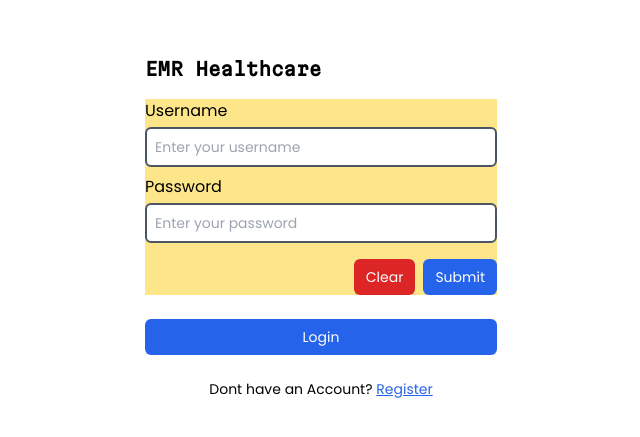
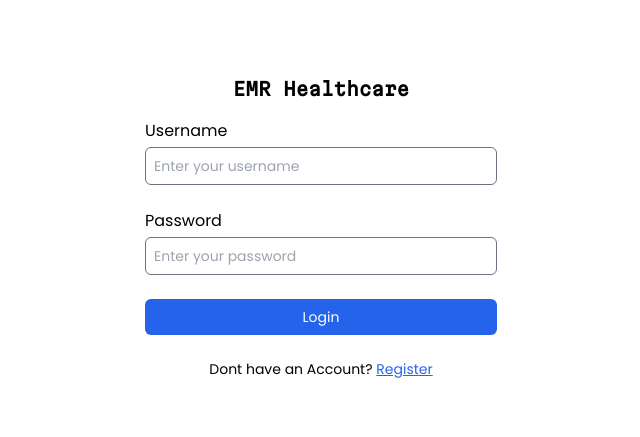
Before and after one commit to Mzala123/Erm-healthcare, a React (Vite) app: page / in a window 1280 px wide. Shown: the part 173-610 px from the top of the page, without its empty margins (319-959 px from the left). Built offline with nearby package versions, Linux system fonts and the light colour scheme.

Commit message:
login form new

```diff
--- a/src/components/auth/Login.jsx
+++ b/src/components/auth/Login.jsx
@@ -2,46 +2,57 @@ import {useMemo, useState} from "react";
 import FormBuilder from "../form/FormBuilder.jsx";
 import Button from "../ui/Button.jsx";
 import {Link, useNavigate} from "react-router-dom";
+import InputField from "../form/InputField.jsx";
 
 function Login(){
 
     const navigate =  useNavigate()
-    const loginForm = useMemo(()=> [
 
+    const[loginFields, setLoginFields] = useState({
+        username:"",
+        password:""
+    })
+
+    const[isSubmitting, setIsSubmitting] = useState(false);
+
+    function handleChange(e){
+        setLoginFields(
             {
-                name:"username",
-                value:"",
-                required:true,
-                type:"text",
-                width: 12,
-                placeholder:"Enter your username",
-                label:"Username",
-            },
-            {
-                name:"password",
-                value:"",
-                required:true,
-                type:"password",
-                width: 12,
-                placeholder:"Enter your password",
-                label:"Password",
+                ...loginFields,
+                [e.target.name]: e.target.value
             }
-        ],[])
+        )
+    }
 
-   const data =  {}
-
-    function handleLogin(dataRecord){
-        console.log(dataRecord)
-        console.log(data)
-        navigate("/layout")
+    function handleLogin(){
+        setIsSubmitting(true);
+        console.log(loginFields)
+        // navigate("/layout")
     }
 
     return (
         <div className="bg-white h-screen flex justify-center items-center">
             <div className="flex gap-4 flex-col p-4 rounded-md w-96">
-                <h1 className="text-lg font-Martian font-semibold">EMR Healthcare</h1>
+                <h1 className="text-lg font-Martian text-center font-semibold">EMR Healthcare</h1>
                 <div className="flex flex-col gap-6">
-                    <FormBuilder formFields={loginForm} onSubmit={handleLogin} formData={data} formActionTitle={"Login"}/>
+                    <InputField
+                        value={loginFields.username}
+                        required={true} label="Username"
+                        placeholder="Enter your username"
+                        name="username"
+                        onChange={handleChange}
+                        type="text"
+                        isSubmitting={isSubmitting}
+                    />
+                    <InputField
+                        value={loginFields.password}
+                        name="password" required={true}
+                        label="Password"
+                        onChange={handleChange}
+                        placeholder="Enter your password"
+                        type="password"
+                        isSubmitting={isSubmitting}
+                    />
                     <Button onClick={handleLogin}>Login</Button>
                     <p className="text-sm text-center">
                         <span>Dont have an Account? </span>
--- a/src/components/form/FormBuilder.jsx
+++ b/src/components/form/FormBuilder.jsx
@@ -2,11 +2,14 @@ import PropTypes from "prop-types";
 import {useState} from "react";
 import InputField from "./InputField.jsx";
 import Button from "../ui/Button.jsx";
+import {useNavigate} from "react-router-dom";
+import {ChevronLeft} from "lucide-react";
 
-function FormBuilder({onSubmit, formFields=[], formData={}, formActionTitle=""}) {
+function FormBuilder({onSubmit, formFields=[], formData={}, formTitle=""}) {
 
     const [fields, setFields] = useState(formFields);
     // const [formDataObj, setFormDataObj] = useState({});
+    const navigate = useNavigate();
 
 
     function handleChange(e) {
@@ -70,7 +73,11 @@ function FormBuilder({onSubmit, formFields=[], formData={}, formActionTitle=""})
     }
 
     return(
-        <div className="container mx-auto bg-amber-200 justify-center">
+        <div className="container mx-auto w-[700px] justify-center mt-3">
+             <div className="flex gap-2 mb-4">
+                 <ChevronLeft className={"size-8 hover:rounded-full hover:cursor-pointer hover:bg-slate-200"} onClick={()=>navigate(-1)} />
+                 <p className="text-2xl font-Poppins_Bold">{formTitle}</p>
+             </div>
             <form className="grid grid-cols-12 gap-2" onSubmit={handleSubmit}>
                 {
                     fields.map((field) => {
--- a/src/components/form/InputField.jsx
+++ b/src/components/form/InputField.jsx
@@ -1,10 +1,11 @@
 import PropTypes from "prop-types";
 
-function InputField({placeholder, value, onChange, name, onKeyUp, type="text", required, label}) {
+function InputField({placeholder, value, onChange, name, onKeyUp, type="text", required=false, label, isSubmitting}) {
+    const showError = isSubmitting && required && !value;
       return(
           <div className={`flex flex-col gap-1`}>
                <label htmlFor={name}>{label}</label>
-               <input className={`px-2 py-2 text-sm border-2 border-gray-600 focus:ring-2 rounded-md `}
+               <input className={`px-2 py-2 text-sm border-[1.5px] focus:ring-2 rounded-md ${showError ? "border-red-500" : "border-gray-500"} `}
                       type={type}
                       placeholder={placeholder}
                       value={value}
@@ -13,6 +14,7 @@ function InputField({placeholder, value, onChange, name, onKeyUp, type="text", r
                       onKeyUp={onKeyUp}
                       required={required}
                />
+              {showError && <span className="text-red-500 text-xs"> {label} is required</span> }
           </div>
       )
 }
@@ -27,6 +29,7 @@ InputField.propTypes = {
     required: PropTypes.bool,
     label: PropTypes.string,
     width: PropTypes.number,
+    isSubmitting: PropTypes.bool,
 }
 
 export default InputField;
--- a/src/components/layout/Appbar.jsx
+++ b/src/components/layout/Appbar.jsx
@@ -4,7 +4,7 @@ import PropTypes from "prop-types";
 function Appbar({handleOpenMenu}){
 
     return (
-        <div className ="h-16 bg-white border-b-2 border-slate-200 w-full flex justify-between items-center fixed z-10 px-3">
+        <div className ="h-16 bg-white border-b border-slate-300 w-full flex justify-between items-center fixed z-10 px-3">
            <div>
                <PanelRight className={"cursor-pointer lg:hidden"} onClick={handleOpenMenu}/>
            </div>
--- a/src/components/layout/Layout.jsx
+++ b/src/components/layout/Layout.jsx
@@ -1,10 +1,8 @@
 import Sidebar from "./Sidebar.jsx";
 import Appbar from "./Appbar.jsx";
 import {Outlet} from "react-router-dom";
-import {useEffect, useMemo, useRef, useState} from "react";
-import InputField from "../form/InputField.jsx";
-import Button from "../ui/Button.jsx";
-import FormBuilder from "../form/FormBuilder.jsx";
+import {useEffect, useRef, useState} from "react";
+
 
 function Layout() {
 
@@ -21,33 +19,6 @@ function Layout() {
             setIsOpen(false);
         }
     }
-
-
-    const loginForm = useMemo(()=>{
-      return  [
-            {
-                name:"username",
-                value:"",
-                required:true,
-                type:"text",
-                width: 6,
-                placeholder:"Username",
-                label:"Username",
-            },
-           {
-               name:"password",
-               value:"",
-               required:true,
-               type:"text",
-               width: 4,
-               placeholder:"Password",
-               label:"Password",
-           }
-        ]
-    },[])
-
-    console.log(loginForm);
-
 
 
     useEffect(() => {
@@ -72,8 +43,7 @@ function Layout() {
            <div className="w-full">
                <Appbar handleOpenMenu={handleToggleMenu}/>
                <div className="bg-slate-100 h-full p-3 transition-all relative top-16 lg:ml-72">
-
-                   <FormBuilder formFields={loginForm}/>
+                    <Outlet/>
                </div>
            </div>
 
--- a/src/components/layout/Sidebar.jsx
+++ b/src/components/layout/Sidebar.jsx
@@ -8,8 +8,8 @@ function Sidebar({handleCloseMenu, isOpen}) {
 
 
     return (
-        <div className={`bg-white  min-w-72 w-72 h-screen fixed z-20 transition-all shadow-md lg:border-r-2 lg:border-slate-200 ${isOpen ? "left-0" : "-left-72"} lg:left-0 lg:shadow-none`}>
-            <div className="flex justify-between items-center h-16 pl-3 border-b-2 border-slate-200 ">
+        <div className={`bg-white  min-w-72 w-72 h-screen fixed z-20 transition-all shadow-md lg:border-r lg:border-slate-300 ${isOpen ? "left-0" : "-left-72"} lg:left-0 lg:shadow-none`}>
+            <div className="flex justify-between items-center h-16 pl-3 border-b border-slate-300 ">
                 <div className="font-Martian">
                     ERM System
                 </div>
--- /dev/null
+++ b/src/components/patient/AddPatient.jsx
@@ -0,0 +1,5 @@
+function AddPatient() {
+
+}
+
+export default AddPatient;
--- /dev/null
+++ b/src/components/patient/PatientList.jsx
@@ -0,0 +1,10 @@
+
+function PatientList() {
+     return (
+         <div className="">
+             PATIENT LIST
+         </div>
+     )
+}
+
+export default PatientList;
--- a/src/components/ui/Button.jsx
+++ b/src/components/ui/Button.jsx
@@ -10,7 +10,7 @@ function Button({children, onClick, variant="primary"}) {
     };
 
     return(
-        <button className={`border-none rounded-md bg-blue-600 px-3 py-2 text-sm text-white hover:bg-blue-700  transition-colors ${variantClasses[variant]}`} onClick={onClick}>{children}</button>
+        <button className={`border-none rounded-md bg-blue-600 px-2 py-2 flex justify-center items-center gap-2 text-sm text-white hover:bg-blue-700  transition-colors ${variantClasses[variant]}`} onClick={onClick}>{children}</button>
     )
 }
 
--- a/src/index.css
+++ b/src/index.css
@@ -12,6 +12,11 @@
     src: url('fonts/poppins/Poppins-Regular.otf')
 }
 
+@font-face {
+    font-family: 'Poppins-Bold';
+    src: url('fonts/poppins/Poppins-Bold.otf')
+}
+
 *{
     margin: 0;
     box-sizing: border-box;
--- a/src/routes/Router.jsx
+++ b/src/routes/Router.jsx
@@ -2,6 +2,7 @@ import {createBrowserRouter} from "react-router-dom";
 import Layout from "../components/layout/Layout.jsx";
 import Login from "../components/auth/Login.jsx";
 import Register from "../components/auth/Register.jsx";
+import PatientList from "../components/patient/PatientList.jsx";
 
 const routes = createBrowserRouter(
     [
@@ -31,7 +32,7 @@ const routes = createBrowserRouter(
                 },
                 {
                     path:"patients",
-                    element:""
+                    element:<PatientList/>,
                 },
                 {
                     path:"patients/:id",
--- a/tailwind.config.js
+++ b/tailwind.config.js
@@ -8,6 +8,7 @@ export default {
     extend: {
         fontFamily: {
             Poppins: ['Poppins'],
+            Poppins_Bold: ['Poppins-Bold'],
             Martian: ['Martian']
         }
     },
```
